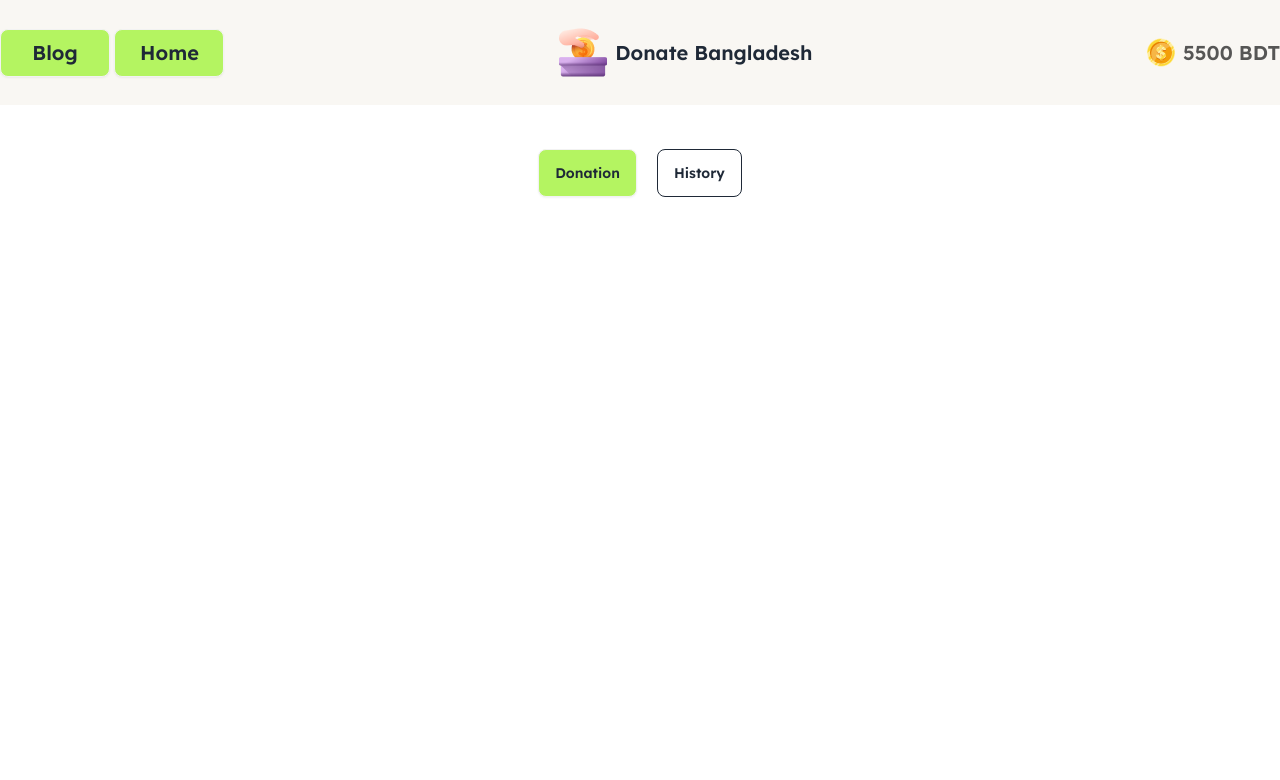
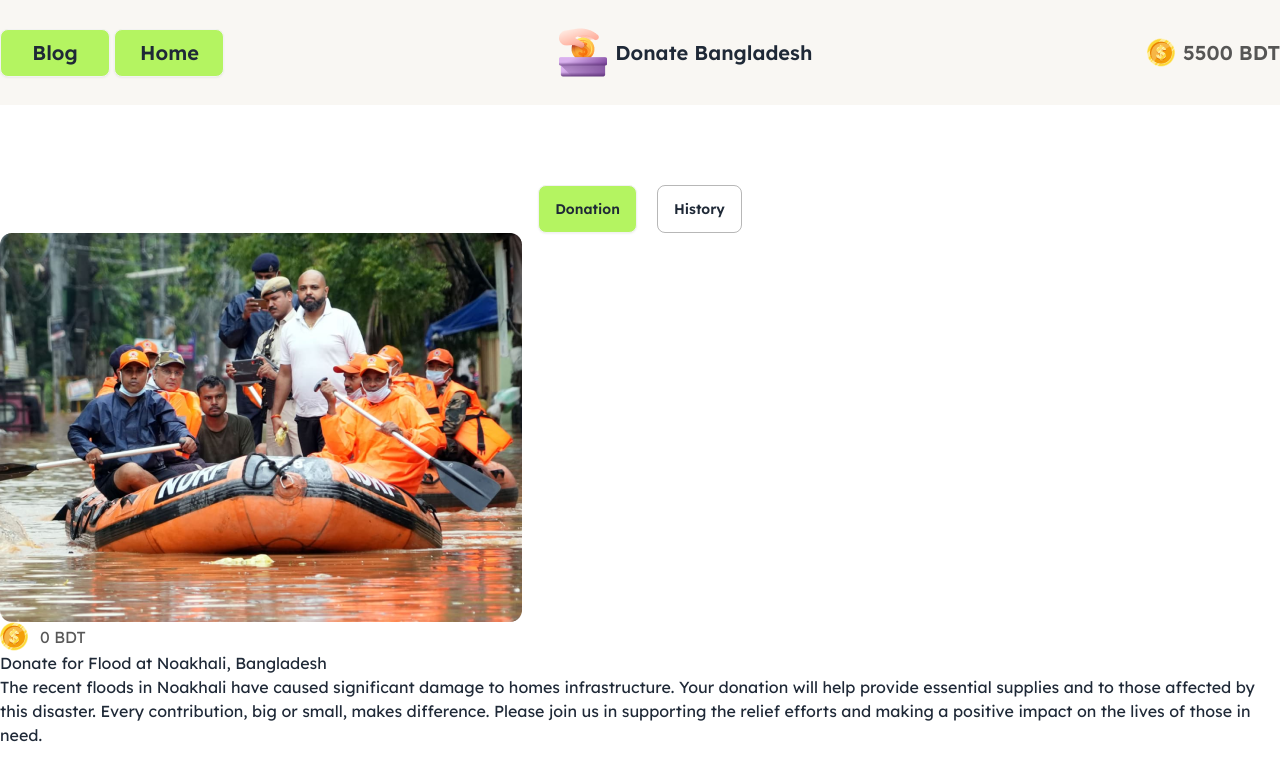
Before and after one commit to kausar017/Donate-Bangladesh-A-5, a plain HTML site: page index.html in a window 1280 px wide. Drawn offline with nearby package versions, Linux system fonts and the light colour scheme.

Commit message:
secend commit

```diff
--- a/index.html
+++ b/index.html
@@ -33,14 +33,14 @@
 
 <body class="font-lexend bg-[#F9F7F3]">
     <header>
-        <div class="py-7">
+        <!-- navbar section start -->
+        <div class="py-7 container mx-auto">
             <div class=" flex items-center justify-between">
                 <div>
                     <button class="btn bg-[#B4F461] w-[110px] text-xl font-semibold">Blog</button>
                     <button class="btn bg-[#B4F461] w-[110px] text-xl font-semibold">Home</button>
                 </div>
-                <div class="text-xl font-semibold flex items-center gap-2"><img src="./assets/logo.png"
-                        alt="">
+                <div class="text-xl font-semibold flex items-center gap-2"><img src="./assets/logo.png" alt="">
                     <h1>Donate Bangladesh</h1>
                 </div>
                 <div class="text-xl font-semibold text-[#111111B3] flex items-center gap-2"> <img
@@ -49,16 +49,37 @@
                 </div>
             </div>
         </div>
+        <!-- navbar section end -->
     </header>
-
-    <main class="bg-white py-11">
+    <!-- main section satart -->
+    <main class="bg-white py-20">
+        <!-- Donation section start -->
         <section class="container mx-auto">
             <div class=" flex justify-center gap-5">
                 <button class="btn bg-[#B4F461]">Donation</button>
-                <button class="btn btn-outline">History</button>
+                <button class="btn btn-outline border-[#1111114D]">History</button>
+            </div>
+            <div>
+                <div>
+                    <img  src="./assets/noakhali.png" alt="">
+                </div>
+                <div>
+                    <div class="flex items-center gap-3 text-[#111111B3] text-base font-normal">
+                        <img src="./assets/coin.png" alt="">
+                        <h1>0 BDT</h1>
+                    </div>
+                    <h1>Donate for Flood at Noakhali, Bangladesh</h1>
+                    <p> The recent floods in Noakhali have caused significant damage to homes  infrastructure. Your donation will help provide essential supplies and  to those affected by this disaster. Every contribution, big or small, makes  difference. Please join us in supporting the relief efforts and making a positive impact on the lives of those in need.</p>
+                </div>
+                <div>
+                    <input type="text" class="">
+                </div>
             </div>
         </section>
+        <!-- Donation section end -->
     </main>
+    <!-- main section end -->
+
 </body>
 
 </html>
```
